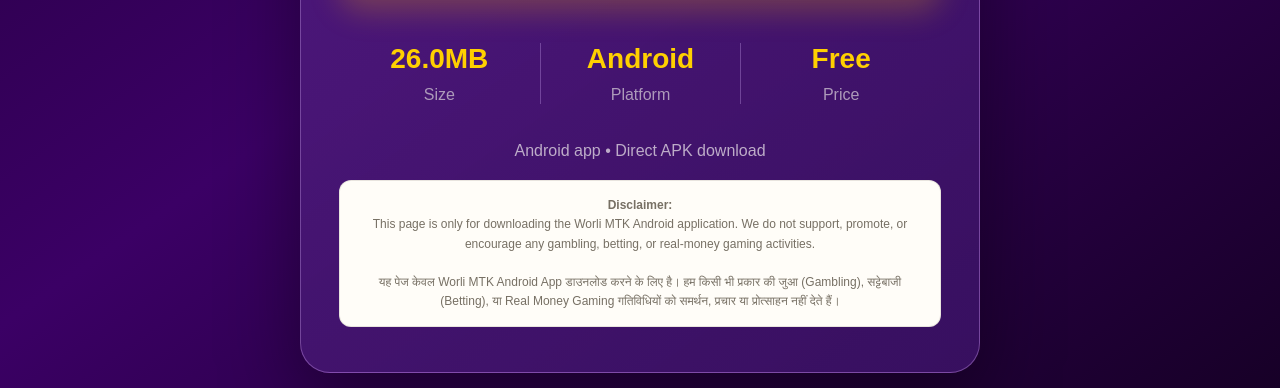
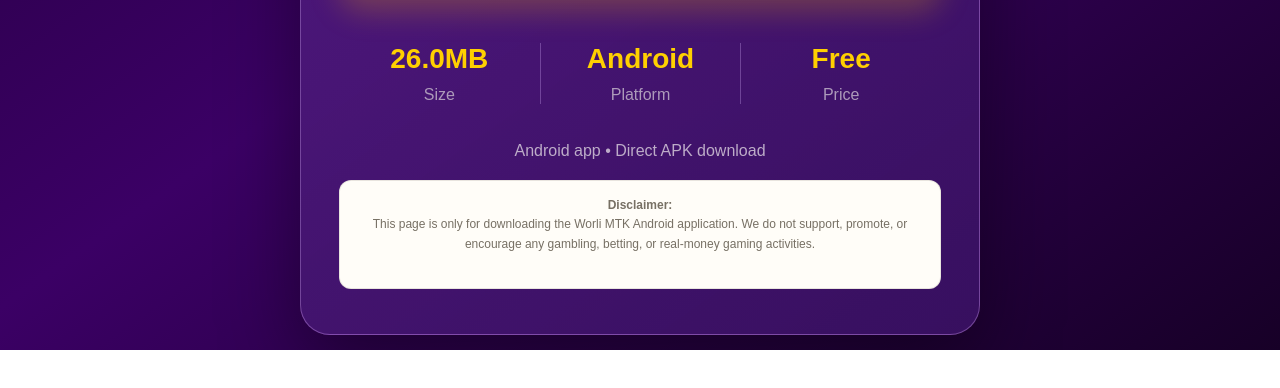
Before and after one commit to neerajmina03-stack/handwritingwork, a plain HTML site: page index.html in a window 1280 px wide. Shown: the part 558-946 px from the top of the page. After the commit the page ends 908 px from the top, so only its background shows below. Drawn offline with Linux system fonts and the light colour scheme.

Commit message:
Update index.html

```diff
--- a/index.html
+++ b/index.html
@@ -69,9 +69,6 @@
   This page is only for downloading the Worli MTK Android application. We do not
   support, promote, or encourage any gambling, betting, or real-money gaming activities.
   <br><br>
-  यह पेज केवल Worli MTK Android App डाउनलोड करने के लिए है। हम किसी भी प्रकार की
-  जुआ (Gambling), सट्टेबाजी (Betting), या Real Money Gaming गतिविधियों को समर्थन,
-  प्रचार या प्रोत्साहन नहीं देते हैं।
   </div>
 </section></div>
 </body></html>
```
